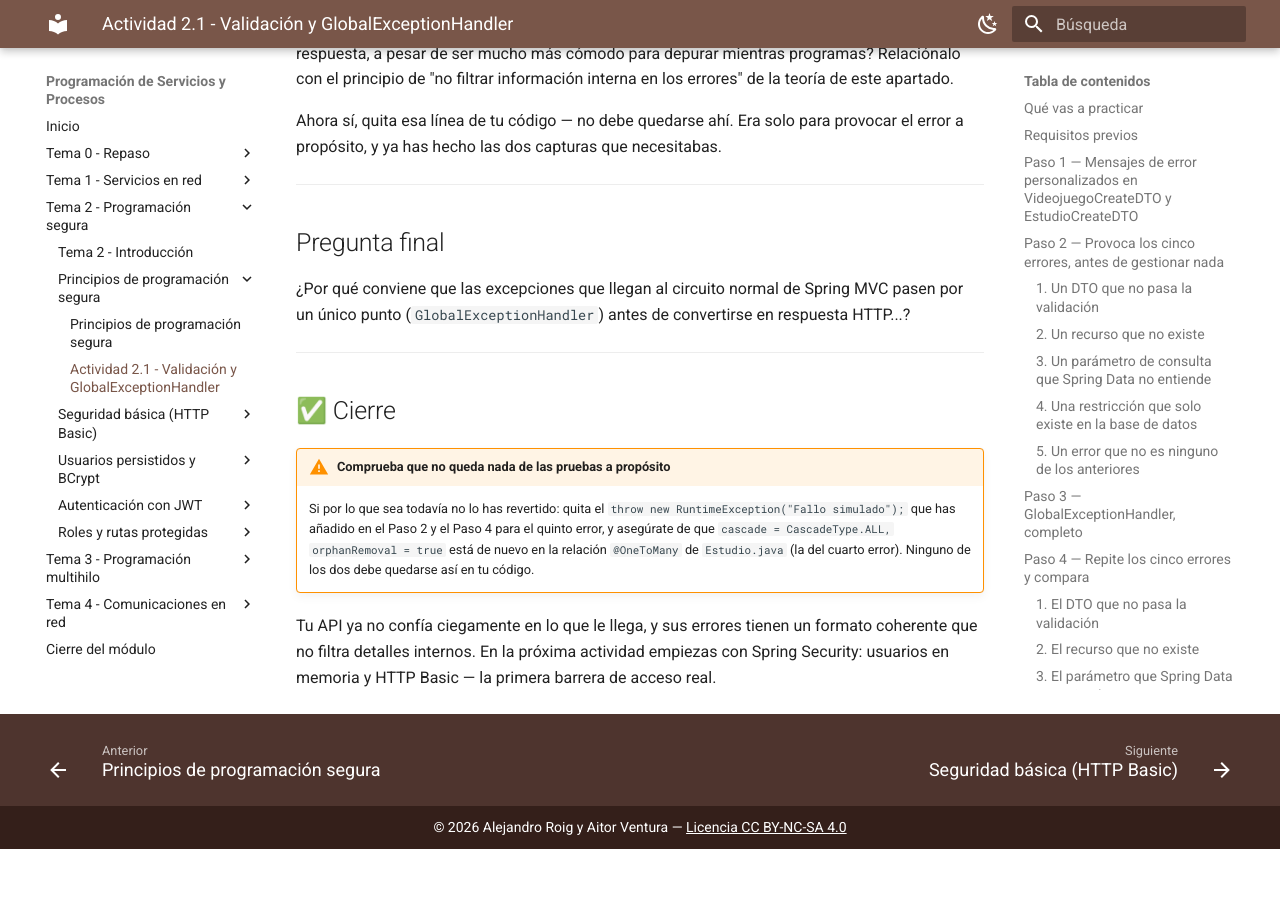
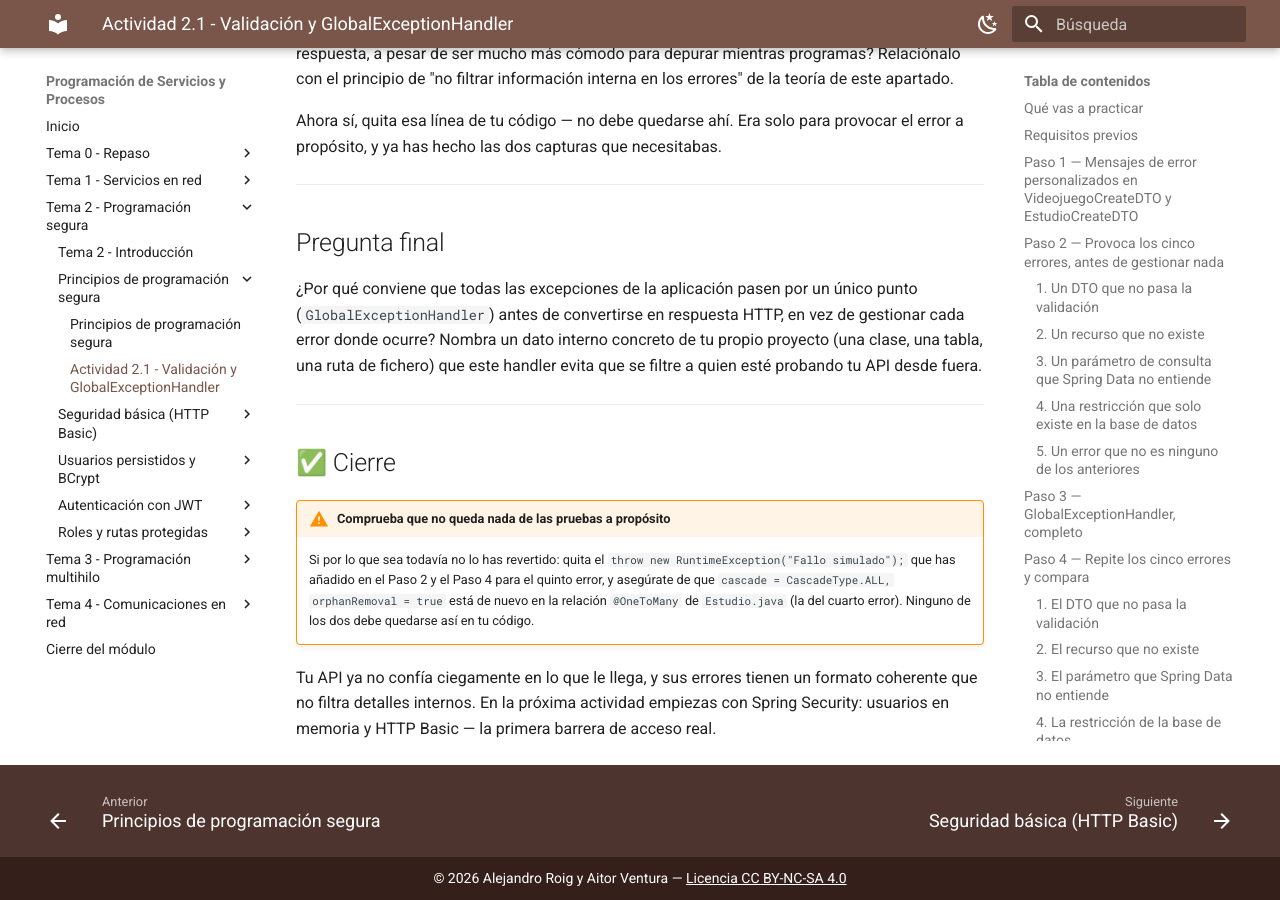
Before and after one commit to aitorventura/programacion-servicios-procesos, an MkDocs documentation site: the page built from docs/tema2/actividad_2_1.md, in a window 1280 px wide and 900 px high, scrolled down 8415 px. Built offline with MkDocs 1.6.1 and Material for MkDocs 9.7.7, drawn with Linux system fonts in a browser that asks for light colours; before the commit the page ends 9264 px from its top, so only the background shows below that.

Commit message:
Restaura la pregunta final completa de Actividad 2.1, cortada por error en el último pull
La edición de teoría/actividades del Tema 2 (9d8ba7e) dejó la pregunta final
truncada a media frase, perdiendo la parte que pide nombrar un dato interno
concreto del propio proyecto. Se restaura el texto original completo.

```diff
--- a/docs/tema2/actividad_2_1.md
+++ b/docs/tema2/actividad_2_1.md
@@ -301,7 +301,7 @@
 
 ## Pregunta final
 
-¿Por qué conviene que las excepciones que llegan al circuito normal de Spring MVC pasen por un único punto (`GlobalExceptionHandler`) antes de convertirse en respuesta HTTP...?
+¿Por qué conviene que todas las excepciones de la aplicación pasen por un único punto (`GlobalExceptionHandler`) antes de convertirse en respuesta HTTP, en vez de gestionar cada error donde ocurre? Nombra un dato interno concreto de tu propio proyecto (una clase, una tabla, una ruta de fichero) que este handler evita que se filtre a quien esté probando tu API desde fuera.
 
 ---
 
```
